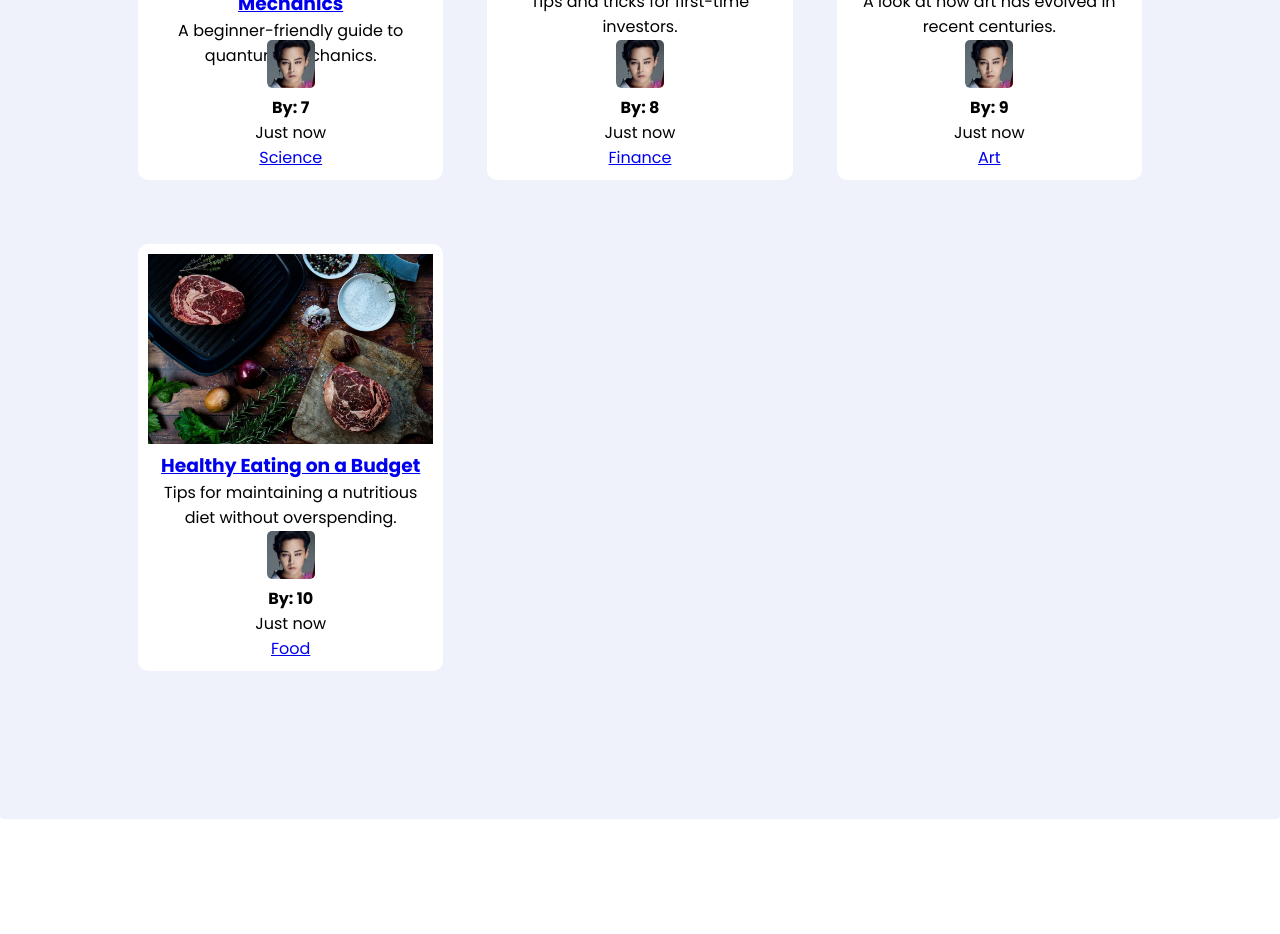
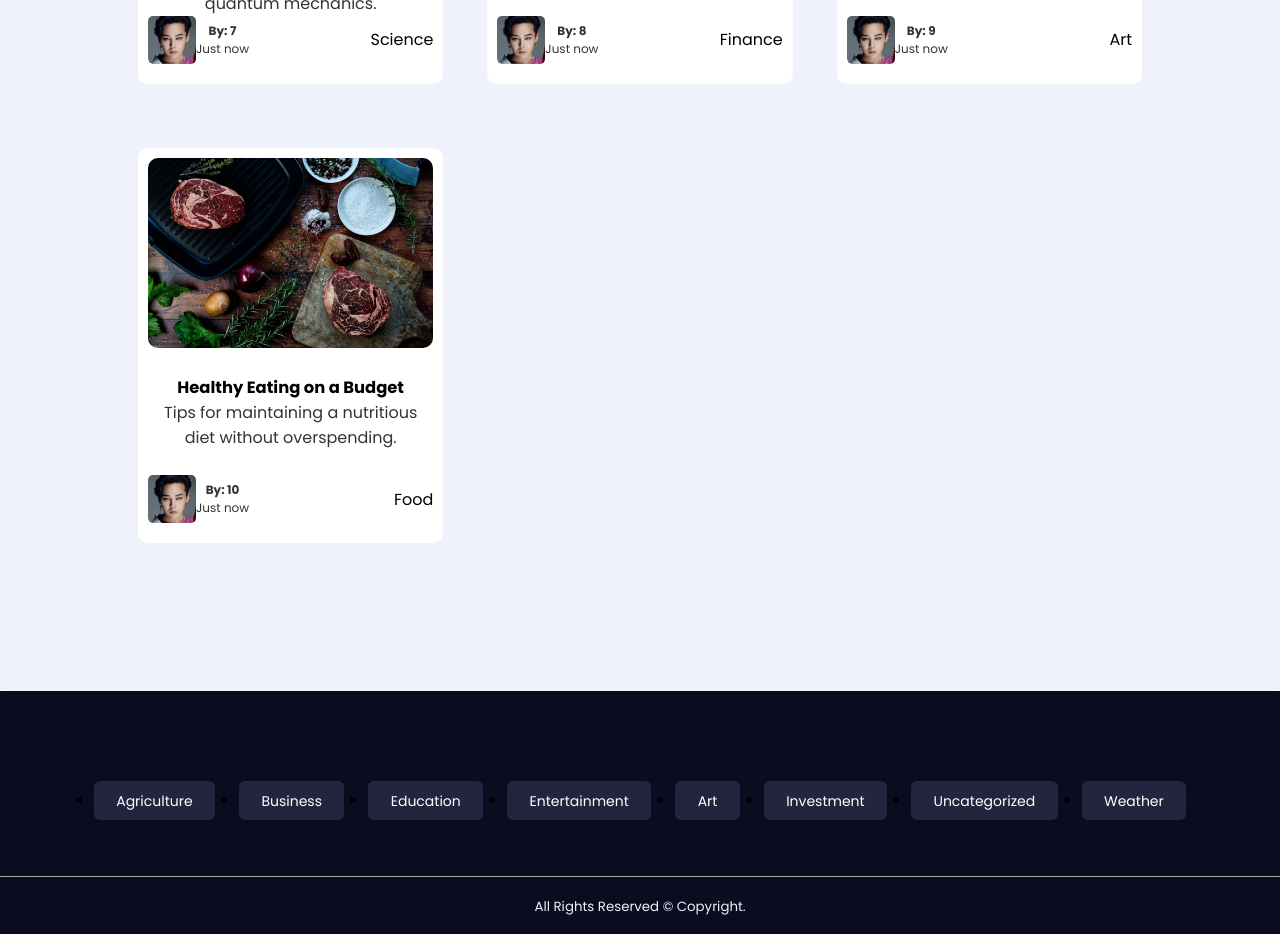
Before and after one commit to Sonphhe/SteakHouse-CPL_04_Group6, a React (Vite) app: page /blog in a window 1280 px wide. Shown: the part 1420-2354 px from the top of the page. Before the commit the page ends 2239 px from the top, so only its background shows below. Built offline with nearby package versions, Linux system fonts and the light colour scheme.

Commit message:
update blog page, blog post detail

```diff
--- a/src/App.tsx
+++ b/src/App.tsx
@@ -11,6 +11,7 @@ import AboutUs from './pages/About/About'
 import ContactUs from './pages/Contact/Contact'
 import AdminDashboard from './pages/Admin/pages/Dashboard/AdminDashboard'
 import Blog from './pages/Blog/Blog'
+import PostDetail from './pages/Blog/blogComponent/PostDetail'
 function App() {
 
   return (
@@ -28,6 +29,7 @@ function App() {
           <Route path='/contact' element={<ContactUs />} />
           <Route path='/dashboard' element={<AdminDashboard />} />
           <Route path='/blog' element={<Blog />} />
+          <Route path='/blog/postdetail' element={<PostDetail/>} />
         </Routes>
       </BrowserRouter>
     </div>
--- a/src/pages/Blog/Blog.css
+++ b/src/pages/Blog/Blog.css
@@ -1,3 +1,5 @@
+/* ==========================BLOG=================================== */
+
 .blog {
   background: var(--color-white);
   padding: 4rem;
@@ -33,6 +35,20 @@
   grid-template-columns: repeat(3, 1fr);
   gap: 4rem;
 }
+.blog-container a{
+    text-decoration: none;
+    color: #333;
+}
+
+
+/* ==========================BLOG CARD=================================== */
+.blog-card{
+    cursor: pointer;
+}
+.blog-card:hover{
+    background: #cfd0df;
+    transition: 0.3s ease-in-out;
+}
 .post-content{
     height: 5rem;
 
@@ -41,3 +57,125 @@
     width: 2.5rem;
     height: 2.5rem;
 }
+.post-footer{
+    display: flex;
+    justify-content: space-between;
+    margin: 10px 0;
+    text-align: center;
+    align-items: center;
+}
+.post-footer a{
+    text-decoration: none;
+    color: black;
+}
+.post-footer a:hover{
+    text-decoration: none;
+    color: blue;
+}
+.post-content{
+    margin: 20px 0;
+}
+.post-content a{
+    text-decoration: none;
+    color: black;
+    font-size: 14px;
+}
+.post-thumbnail img{
+    border-radius: 10px;
+    cursor: pointer;
+}
+.post-footer-name{
+    font-size: 12px;
+    margin-left: -10px;
+    display: flex;
+    text-align: center;
+    align-items: center;
+    padding-left: 10px;
+}
+
+.blog-card{
+    padding: 10px;
+    background-color: #fff;
+    border-radius: 10px;
+    margin: 0px -10px;
+}
+.post-footer-name img{
+    width: 3rem;
+    height: 3rem;
+    border-radius: 5px;
+}
+/* ==========================BLOG FOOTER=================================== */
+.blog-footer{
+    background: #0A0D1F;
+    padding-top: 6rem;
+}
+.blog-footer-category{
+    display: flex;
+    align-items: center;
+    justify-content: center;
+    gap: 1.5rem;
+    margin-bottom: 4rem;
+}
+.blog-footer-category a{
+    background: #23253E;
+    color: #fff;
+    padding: 0.6rem 1.4rem;
+    border-radius: 6px;
+    transition: 0.3s ease-in-out;
+    text-decoration: none;
+    font-size: 14px;
+}
+.blog-footer-category a:hover{
+    background: #ffffff;
+    color: gray;
+}
+.blog-footer-copyright{
+    text-align: center;
+    border-top: 1px solid rgb(168, 167, 167);
+    padding: 1rem;
+    color: #eff2fa;
+    font-weight: 400;
+}
+
+
+/* ==========================BLOG POST DETAIL=================================== */
+.post-detail-firstdiv{
+    background-color: #eff2fa;
+    width: 100%;
+    min-height: 100vh;
+    padding-top: 10%;
+}
+.post-detail{
+    width: 80%;
+    background-color: #fff;
+    margin-inline: auto;
+    padding: 2rem;
+    margin-bottom: 10%;
+    border-radius: 10px;
+}
+.post-detail-header{
+    display: flex;
+    justify-content: space-between;
+    margin-bottom: 1.5rem;
+}
+.post-detail-thumbnail{
+    margin: 1rem 0;
+    height: fit-content;
+    max-height: 30rem;
+    overflow: hidden;
+}
+.post-detail-button a{
+    text-decoration: none;
+    margin: 0 10px;
+    padding: 10px;
+    background-color: #6F69E9;
+    border-radius: 5px;
+    color: #fff;
+    font-size: 10px;
+}
+.post-detail-button a:nth-child(2){
+    background-color: red;
+}
+.post-detail p{
+    margin-bottom: 1.7rem;
+}
--- a/src/pages/Blog/Blog.tsx
+++ b/src/pages/Blog/Blog.tsx
@@ -1,14 +1,15 @@
 import { useState } from 'react'
 import Navbar from '../../components/ui/Navbar/Navbar'
 import './Blog.css'
-import BlogCard from './blogComponent/BlogCard/BlogCard'
+import BlogCard from './blogComponent/BlogCard'
 import { Link } from 'react-router-dom'
 import thumnail_image from '../../assets/images/intro2.jpg'
+import BlogFooter from './blogComponent/BlogFooter'
 
 const DUMMY_POSTS = [
   {
     id: '1',
-    thumbnail:  `${thumnail_image}`,
+    thumbnail: `${thumnail_image}`,
     category: 'Science',
     title: 'The Wonders of Space',
     des: 'An exploration of the vast universe beyond our planet.',
@@ -16,7 +17,7 @@ const DUMMY_POSTS = [
   },
   {
     id: '2',
-    thumbnail:  `${thumnail_image}`,
+    thumbnail: `${thumnail_image}`,
     category: 'Technology',
     title: 'AI in Everyday Life',
     des: 'How artificial intelligence is shaping our daily experiences.',
@@ -24,7 +25,7 @@ const DUMMY_POSTS = [
   },
   {
     id: '3',
-    thumbnail:  `${thumnail_image}`,
+    thumbnail: `${thumnail_image}`,
     category: 'Literature',
     title: 'Classic Novels to Read',
     des: 'A list of timeless books everyone should read.',
@@ -32,7 +33,7 @@ const DUMMY_POSTS = [
   },
   {
     id: '4',
-    thumbnail:  `${thumnail_image}`,
+    thumbnail: `${thumnail_image}`,
     category: 'History',
     title: 'Ancient Civilizations',
     des: 'An insight into the world of ancient cultures and societies.',
@@ -40,7 +41,7 @@ const DUMMY_POSTS = [
   },
   {
     id: '5',
-    thumbnail:  `${thumnail_image}`,
+    thumbnail: `${thumnail_image}`,
     category: 'Health',
     title: 'Benefits of Yoga',
     des: 'Exploring the health benefits of practicing yoga daily.',
@@ -48,7 +49,7 @@ const DUMMY_POSTS = [
   },
   {
     id: '6',
-    thumbnail:  `${thumnail_image}`,
+    thumbnail: `${thumnail_image}`,
     category: 'Environment',
     title: 'Saving the Planet',
     des: 'Steps everyone can take to protect the environment.',
@@ -56,7 +57,7 @@ const DUMMY_POSTS = [
   },
   {
     id: '7',
-    thumbnail:  `${thumnail_image}`,
+    thumbnail: `${thumnail_image}`,
     category: 'Science',
     title: 'Understanding Quantum Mechanics',
     des: 'A beginner-friendly guide to quantum mechanics.',
@@ -64,7 +65,7 @@ const DUMMY_POSTS = [
   },
   {
     id: '8',
-    thumbnail:  `${thumnail_image}`,
+    thumbnail: `${thumnail_image}`,
     category: 'Finance',
     title: 'Investing 101',
     des: 'Tips and tricks for first-time investors.',
@@ -72,7 +73,7 @@ const DUMMY_POSTS = [
   },
   {
     id: '9',
-    thumbnail:  `${thumnail_image}`,
+    thumbnail: `${thumnail_image}`,
     category: 'Art',
     title: 'The Evolution of Modern Art',
     des: 'A look at how art has evolved in recent centuries.',
@@ -80,7 +81,7 @@ const DUMMY_POSTS = [
   },
   {
     id: '10',
-    thumbnail:  `${thumnail_image}`,
+    thumbnail: `${thumnail_image}`,
     category: 'Food',
     title: 'Healthy Eating on a Budget',
     des: 'Tips for maintaining a nutritious diet without overspending.',
@@ -100,17 +101,19 @@ const Blog = () => {
         </div>
         <div className='blog-container'>
           {posts.map((item) => (
+            <Link key={item.id} to={`/blog/postdetail`}>
               <BlogCard
-              key={item.id}
                 thumbnail={item.thumbnail}
                 category={item.category}
                 title={item.title}
                 des={item.des}
                 authorId={item.authorId}
               />
+            </Link>
           ))}
         </div>
       </div>
+      <BlogFooter />
     </div>
   )
 }
--- a/src/pages/Blog/blogComponent/BlogCard/BlogCard.tsx
+++ b/src/pages/Blog/blogComponent/BlogCard.tsx
@@ -1,6 +1,6 @@
 import { Link } from 'react-router-dom'
-import './BlogCard.css'
-import profile_image from '../../../../assets/images/profile-image.jpg'
+import profile_image from '../../../assets/images/profile-image.jpg'
+import PostAuthor from './PostAuthor';
 
 const BlogCard = (props: { thumbnail: string; category: string; title: string; des: string; authorId: number }) => {
   return (
@@ -15,11 +15,7 @@ const BlogCard = (props: { thumbnail: string; category: string; title: string; d
         <p>{props.des}</p>
       </div>
       <div className='post-footer'>
-        <img src={profile_image} alt='' />
-        <div className="post-footer-name">
-            <h4>By: {props.authorId}</h4>
-            <p>Just now</p>
-        </div>
+        <PostAuthor profile_image={profile_image} authorId={props.authorId} />
         <Link to={`/blog/categories/${props.category}`}>{props.category}</Link>
       </div>
     </div>
--- a/src/pages/Blog/blogComponent/BlogCard/BlogCard.css
+++ /dev/null
@@ -1,14 +0,0 @@
-.blog-card{
-    padding: 10px;
-    background-color: #fff;
-    border-radius: 10px;
-    margin: 0px -10px;
-}
-.post-footer{
-
-}
-.post-footer img{
-    width: 3rem;
-    height: 3rem;
-    border-radius: 5px;
-}
--- /dev/null
+++ b/src/pages/Blog/blogComponent/BlogFooter.tsx
@@ -0,0 +1,39 @@
+import { Link } from 'react-router-dom'
+
+const BlogFooter = () => {
+  return (
+    <div className='blog-footer'>
+      <ul className='blog-footer-category'>
+        <li>
+          <Link to={'/'}>Agriculture</Link>
+        </li>
+        <li>
+          <Link to={'/posts/categories/Business'}>Business</Link>
+        </li>
+        <li>
+          <Link to={'/posts/categories/Education'}>Education</Link>
+        </li>
+        <li>
+          <Link to={'/posts/categories/Entertainment'}>Entertainment</Link>
+        </li>
+        <li>
+          <Link to={'/posts/categories/Art'}>Art</Link>
+        </li>
+        <li>
+          <Link to={'/posts/categories/Investment'}>Investment</Link>
+        </li>
+        <li>
+          <Link to={'/posts/categories/Uncategorized'}>Uncategorized</Link>
+        </li>
+        <li>
+          <Link to={'/posts/categories/Weather'}>Weather</Link>
+        </li>
+      </ul>
+      <div className="blog-footer-copyright">
+        <small>All Rights Reserved &copy; Copyright.</small>
+      </div>
+    </div>
+  )
+}
+
+export default BlogFooter
--- /dev/null
+++ b/src/pages/Blog/blogComponent/PostAuthor.tsx
@@ -0,0 +1,13 @@
+const PostAuthor = (props: {profile_image:string, authorId:number}) => {
+  return (
+    <div className='post-footer-name'>
+      <img src={props.profile_image} alt='' />
+      <div className='lastest-content'>
+        <h4>By: {props.authorId}</h4>
+        <p>Just now</p>
+      </div>
+    </div>
+  )
+}
+
+export default PostAuthor
--- /dev/null
+++ b/src/pages/Blog/blogComponent/PostDetail.tsx
@@ -0,0 +1,61 @@
+import { Link } from 'react-router-dom'
+import PostAuthor from './PostAuthor'
+import Navbar from '../../../components/ui/Navbar/Navbar'
+import BlogFooter from './BlogFooter'
+import profile_image from '../../../assets/images/profile-image.jpg'
+
+const PostDetail = () => {
+  return (
+    <div className='post-detail-firstdiv'>
+      <Navbar />
+      <div className='post-detail'>
+        <div className='post-detail-container'>
+          <div className='post-detail-header'>
+            <PostAuthor profile_image={profile_image} authorId={1} />
+            <div className='post-detail-button'>
+              <Link className='edit' to={'/blog/edit'}>
+                Edit
+              </Link>
+              <Link to={''} className='delete' onClick={() => alert('Do you want to delete this!')}>
+                Delete
+              </Link>
+            </div>
+          </div>
+          <h1>This is post title</h1>
+          <div className='post-detail-thumbnail'>
+            <img src='https://img-s-msn-com.akamaized.net/tenant/amp/entityid/AA1tpJNU.img?w=768&h=507&m=6' alt='' />
+          </div>
+          <p>
+            Lorem ipsum dolor sit, amet consectetur adipisicing elit. Nam natus ullam porro rerum, illo, nemo quia
+            commodi fugit architecto totam alias. Voluptas quia fuga voluptatem accusantium, magnam fugiat nesciunt
+            reiciendis debitis sint iure ex ut autem vel necessitatibus nostrum natus?
+          </p>
+          <p>
+            Lorem ipsum dolor, sit amet consectetur adipisicing elit. Veniam aliquam obcaecati minus similique!
+            Praesentium qui recusandae excepturi, dolorum impedit similique aperiam adipisci neque quidem enim, debitis
+            voluptatibus eaque esse at illum magni! Blanditiis quaerat pariatur accusamus id corporis est dicta neque
+            architecto, cum officiis repellendus maiores minima eligendi similique quia maxime laboriosam modi, non
+            dolorem.
+          </p>
+          <p>
+            Lorem ipsum dolor, sit amet consectetur adipisicing elit. Est nihil eligendi error minima doloremque eius
+            voluptate ipsum, quaerat adipisci, veritatis explicabo. Culpa, non? Doloremque quas fuga, temporibus
+            mollitia quibusdam neque, iure a aut pariatur illo quidem voluptas possimus impedit deserunt, dolor eius
+            beatae consectetur reiciendis nisi veritatis sunt qui numquam praesentium eaque? Incidunt nostrum error
+            adipisci nam! Amet vitae, iusto velit veniam libero officiis eum eius saepe, perferendis numquam aperiam
+            placeat nam neque, id impedit ducimus expedita laboriosam cum ea nemo. Nostrum aspernatur similique nam
+            beatae tenetur neque autem voluptatum mollitia ullam odit, recusandae non dolor perspiciatis necessitatibus
+            sapiente. Facere neque facilis eligendi corporis doloribus vel, animi ipsam non deleniti hic?
+          </p>
+          <p>
+            Lorem ipsum dolor, sit amet consectetur adipisicing elit. Similique dolore odit alias ratione deserunt
+            voluptatum aperiam voluptatem aut, asperiores autem.
+          </p>
+        </div>
+      </div>
+      <BlogFooter />
+    </div>
+  )
+}
+
+export default PostDetail
```
Also changed, not shown: src/pages/Blog/blogComponent/PostAuthor/PostAuthor.tsx (deleted, +0 -17 lines), src/pages/Blog/blogComponent/BlogCardDetail/BlogCardDetail.css (deleted), src/pages/Blog/blogComponent/BlogCardDetail/BlogCardDetail.tsx (deleted). Lines whose indentation alone changed are shown as unchanged.
